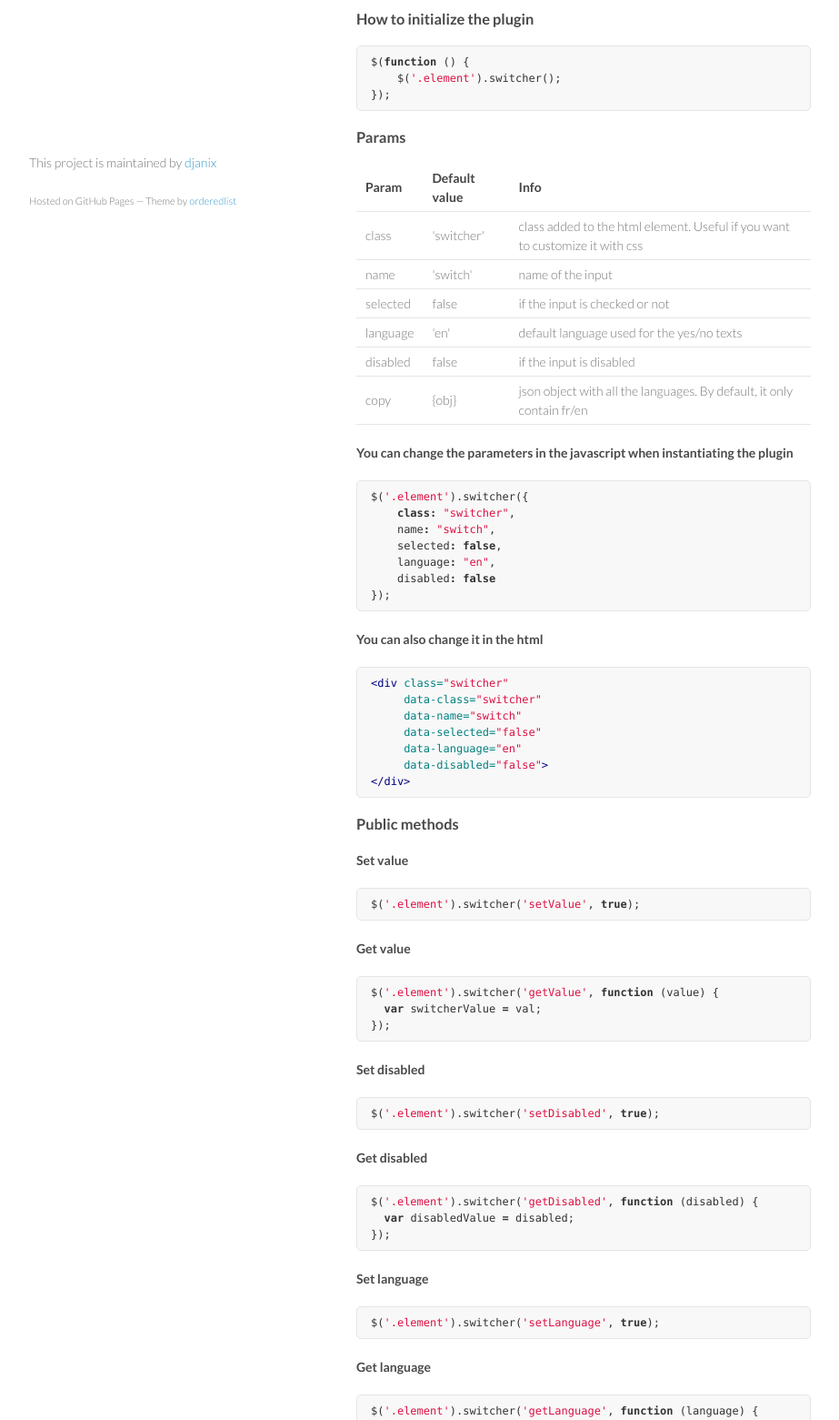
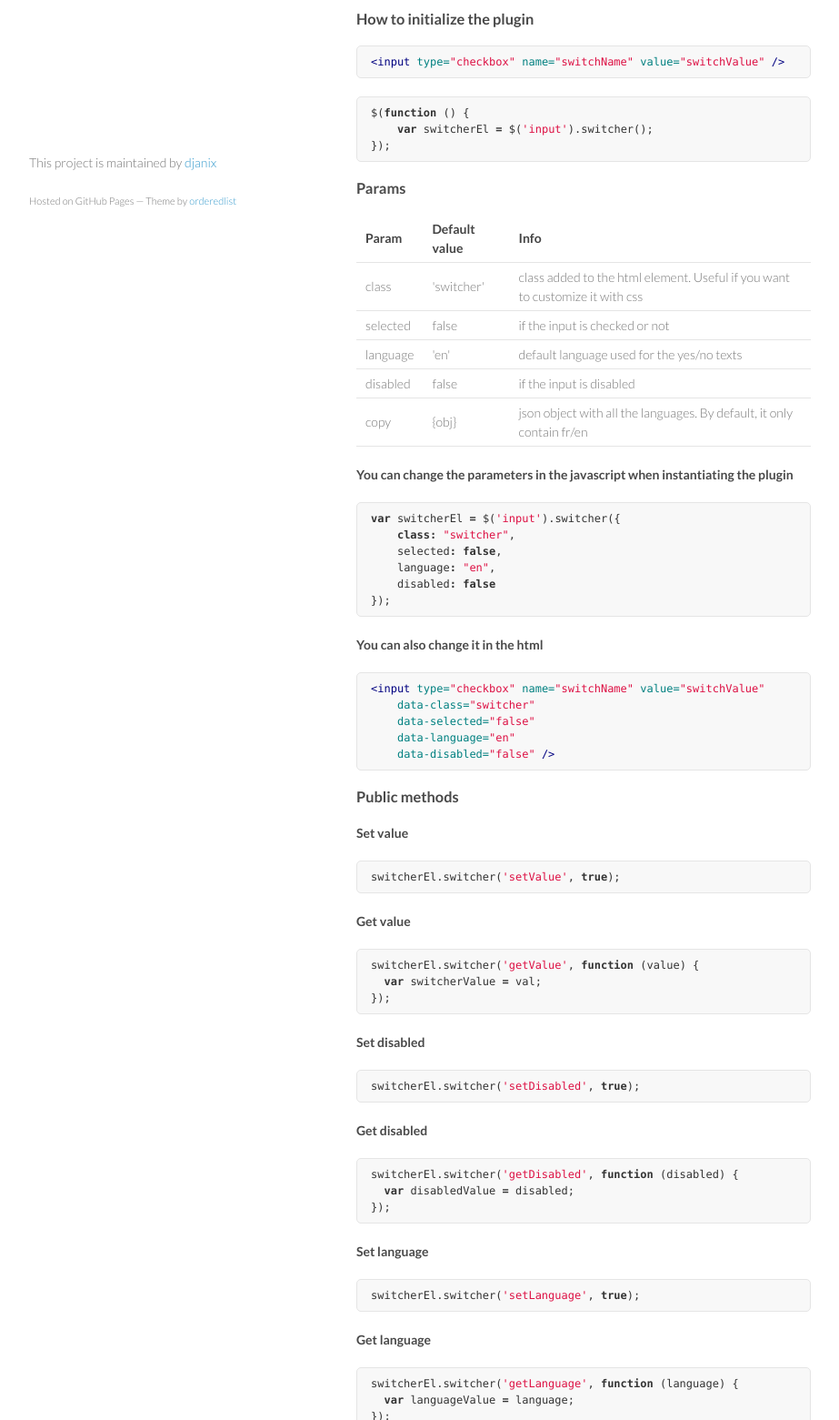
Before and after one commit to djanix/jquery.switcher, a plain HTML site: page index.html in a window 1280 px wide. Shown: the part 500-2061 px from the top of the page at 91% size, without its empty margins (178-1101 px from the left). Drawn offline with Linux system fonts and the light colour scheme.

Commit message:
Create gh-pages branch via GitHub

```diff
--- a/index.html
+++ b/index.html
@@ -29,9 +29,9 @@
       </header>
       <section>
         <h1>
-<a name="jqueryswitcher" class="anchor" href="#jqueryswitcher"><span class="octicon octicon-link"></span></a>jquery.switcher</h1>
+<a name="jqueryswitcher-v110" class="anchor" href="#jqueryswitcher-v110"><span class="octicon octicon-link"></span></a>jquery.switcher v1.1.0</h1>
 
-<p>Custom checkbox in jquery</p>
+<p>Custom checkbox / radio button in jquery</p>
 
 <p>see live example <a href="https://cdn.rawgit.com/djanix/jquery.switcher/6537d5219f5be1144440fe0d79c9cac58cf5dfe5/index.html">here</a></p>
 
@@ -57,8 +57,11 @@
 <h3>
 <a name="how-to-initialize-the-plugin" class="anchor" href="#how-to-initialize-the-plugin"><span class="octicon octicon-link"></span></a>How to initialize the plugin</h3>
 
+<div class="highlight highlight-html"><pre><span class="nt">&lt;input</span> <span class="na">type=</span><span class="s">"checkbox"</span> <span class="na">name=</span><span class="s">"switchName"</span> <span class="na">value=</span><span class="s">"switchValue"</span> <span class="nt">/&gt;</span>
+</pre></div>
+
 <div class="highlight highlight-javascript"><pre><span class="nx">$</span><span class="p">(</span><span class="kd">function</span> <span class="p">()</span> <span class="p">{</span>
-    <span class="nx">$</span><span class="p">(</span><span class="s1">'.element'</span><span class="p">).</span><span class="nx">switcher</span><span class="p">();</span>
+    <span class="kd">var</span> <span class="nx">switcherEl</span> <span class="o">=</span> <span class="nx">$</span><span class="p">(</span><span class="s1">'input'</span><span class="p">).</span><span class="nx">switcher</span><span class="p">();</span>
 <span class="p">});</span>
 </pre></div>
 
@@ -76,11 +79,6 @@
 <td>class</td>
 <td>'switcher'</td>
 <td>class added to the html element. Useful if you want to customize it with css</td>
-</tr>
-<tr>
-<td>name</td>
-<td>'switch'</td>
-<td>name of the input</td>
 </tr>
 <tr>
 <td>selected</td>
@@ -106,9 +104,8 @@
 </table><h4>
 <a name="you-can-change-the-parameters-in-the-javascript-when-instantiating-the-plugin" class="anchor" href="#you-can-change-the-parameters-in-the-javascript-when-instantiating-the-plugin"><span class="octicon octicon-link"></span></a>You can change the parameters in the javascript when instantiating the plugin</h4>
 
-<div class="highlight highlight-javascript"><pre><span class="nx">$</span><span class="p">(</span><span class="s1">'.element'</span><span class="p">).</span><span class="nx">switcher</span><span class="p">({</span>
+<div class="highlight highlight-javascript"><pre><span class="kd">var</span> <span class="nx">switcherEl</span> <span class="o">=</span> <span class="nx">$</span><span class="p">(</span><span class="s1">'input'</span><span class="p">).</span><span class="nx">switcher</span><span class="p">({</span>
     <span class="kr">class</span><span class="o">:</span> <span class="s2">"switcher"</span><span class="p">,</span>
-    <span class="nx">name</span><span class="o">:</span> <span class="s2">"switch"</span><span class="p">,</span>
     <span class="nx">selected</span><span class="o">:</span> <span class="kc">false</span><span class="p">,</span>
     <span class="nx">language</span><span class="o">:</span> <span class="s2">"en"</span><span class="p">,</span>
     <span class="nx">disabled</span><span class="o">:</span> <span class="kc">false</span>
@@ -118,13 +115,11 @@
 <h4>
 <a name="you-can-also-change-it-in-the-html" class="anchor" href="#you-can-also-change-it-in-the-html"><span class="octicon octicon-link"></span></a>You can also change it in the html</h4>
 
-<div class="highlight highlight-html"><pre><span class="nt">&lt;div</span> <span class="na">class=</span><span class="s">"switcher"</span>
-     <span class="na">data-class=</span><span class="s">"switcher"</span>
-     <span class="na">data-name=</span><span class="s">"switch"</span>
-     <span class="na">data-selected=</span><span class="s">"false"</span>
-     <span class="na">data-language=</span><span class="s">"en"</span>
-     <span class="na">data-disabled=</span><span class="s">"false"</span><span class="nt">&gt;</span>
-<span class="nt">&lt;/div&gt;</span>
+<div class="highlight highlight-html"><pre><span class="nt">&lt;input</span> <span class="na">type=</span><span class="s">"checkbox"</span> <span class="na">name=</span><span class="s">"switchName"</span> <span class="na">value=</span><span class="s">"switchValue"</span>
+    <span class="na">data-class=</span><span class="s">"switcher"</span>
+    <span class="na">data-selected=</span><span class="s">"false"</span>
+    <span class="na">data-language=</span><span class="s">"en"</span>
+    <span class="na">data-disabled=</span><span class="s">"false"</span> <span class="nt">/&gt;</span>
 </pre></div>
 
 <h3>
@@ -133,13 +128,13 @@
 <h4>
 <a name="set-value" class="anchor" href="#set-value"><span class="octicon octicon-link"></span></a>Set value</h4>
 
-<div class="highlight highlight-javascript"><pre><span class="nx">$</span><span class="p">(</span><span class="s1">'.element'</span><span class="p">).</span><span class="nx">switcher</span><span class="p">(</span><span class="s1">'setValue'</span><span class="p">,</span> <span class="kc">true</span><span class="p">);</span>
+<div class="highlight highlight-javascript"><pre><span class="nx">switcherEl</span><span class="p">.</span><span class="nx">switcher</span><span class="p">(</span><span class="s1">'setValue'</span><span class="p">,</span> <span class="kc">true</span><span class="p">);</span>
 </pre></div>
 
 <h4>
 <a name="get-value" class="anchor" href="#get-value"><span class="octicon octicon-link"></span></a>Get value</h4>
 
-<div class="highlight highlight-javascript"><pre><span class="nx">$</span><span class="p">(</span><span class="s1">'.element'</span><span class="p">).</span><span class="nx">switcher</span><span class="p">(</span><span class="s1">'getValue'</span><span class="p">,</span> <span class="kd">function</span> <span class="p">(</span><span class="nx">value</span><span class="p">)</span> <span class="p">{</span>
+<div class="highlight highlight-javascript"><pre><span class="nx">switcherEl</span><span class="p">.</span><span class="nx">switcher</span><span class="p">(</span><span class="s1">'getValue'</span><span class="p">,</span> <span class="kd">function</span> <span class="p">(</span><span class="nx">value</span><span class="p">)</span> <span class="p">{</span>
   <span class="kd">var</span> <span class="nx">switcherValue</span> <span class="o">=</span> <span class="nx">val</span><span class="p">;</span>
 <span class="p">});</span>
 </pre></div>
@@ -147,13 +142,13 @@
 <h4>
 <a name="set-disabled" class="anchor" href="#set-disabled"><span class="octicon octicon-link"></span></a>Set disabled</h4>
 
-<div class="highlight highlight-javascript"><pre><span class="nx">$</span><span class="p">(</span><span class="s1">'.element'</span><span class="p">).</span><span class="nx">switcher</span><span class="p">(</span><span class="s1">'setDisabled'</span><span class="p">,</span> <span class="kc">true</span><span class="p">);</span>
+<div class="highlight highlight-javascript"><pre><span class="nx">switcherEl</span><span class="p">.</span><span class="nx">switcher</span><span class="p">(</span><span class="s1">'setDisabled'</span><span class="p">,</span> <span class="kc">true</span><span class="p">);</span>
 </pre></div>
 
 <h4>
 <a name="get-disabled" class="anchor" href="#get-disabled"><span class="octicon octicon-link"></span></a>Get disabled</h4>
 
-<div class="highlight highlight-javascript"><pre><span class="nx">$</span><span class="p">(</span><span class="s1">'.element'</span><span class="p">).</span><span class="nx">switcher</span><span class="p">(</span><span class="s1">'getDisabled'</span><span class="p">,</span> <span class="kd">function</span> <span class="p">(</span><span class="nx">disabled</span><span class="p">)</span> <span class="p">{</span>
+<div class="highlight highlight-javascript"><pre><span class="nx">switcherEl</span><span class="p">.</span><span class="nx">switcher</span><span class="p">(</span><span class="s1">'getDisabled'</span><span class="p">,</span> <span class="kd">function</span> <span class="p">(</span><span class="nx">disabled</span><span class="p">)</span> <span class="p">{</span>
   <span class="kd">var</span> <span class="nx">disabledValue</span> <span class="o">=</span> <span class="nx">disabled</span><span class="p">;</span>
 <span class="p">});</span>
 </pre></div>
@@ -161,13 +156,13 @@
 <h4>
 <a name="set-language" class="anchor" href="#set-language"><span class="octicon octicon-link"></span></a>Set language</h4>
 
-<div class="highlight highlight-javascript"><pre><span class="nx">$</span><span class="p">(</span><span class="s1">'.element'</span><span class="p">).</span><span class="nx">switcher</span><span class="p">(</span><span class="s1">'setLanguage'</span><span class="p">,</span> <span class="kc">true</span><span class="p">);</span>
+<div class="highlight highlight-javascript"><pre><span class="nx">switcherEl</span><span class="p">.</span><span class="nx">switcher</span><span class="p">(</span><span class="s1">'setLanguage'</span><span class="p">,</span> <span class="kc">true</span><span class="p">);</span>
 </pre></div>
 
 <h4>
 <a name="get-language" class="anchor" href="#get-language"><span class="octicon octicon-link"></span></a>Get language</h4>
 
-<div class="highlight highlight-javascript"><pre><span class="nx">$</span><span class="p">(</span><span class="s1">'.element'</span><span class="p">).</span><span class="nx">switcher</span><span class="p">(</span><span class="s1">'getLanguage'</span><span class="p">,</span> <span class="kd">function</span> <span class="p">(</span><span class="nx">language</span><span class="p">)</span> <span class="p">{</span>
+<div class="highlight highlight-javascript"><pre><span class="nx">switcherEl</span><span class="p">.</span><span class="nx">switcher</span><span class="p">(</span><span class="s1">'getLanguage'</span><span class="p">,</span> <span class="kd">function</span> <span class="p">(</span><span class="nx">language</span><span class="p">)</span> <span class="p">{</span>
   <span class="kd">var</span> <span class="nx">languageValue</span> <span class="o">=</span> <span class="nx">language</span><span class="p">;</span>
 <span class="p">});</span>
 </pre></div>
@@ -175,7 +170,7 @@
 <h4>
 <a name="import-language-json-file" class="anchor" href="#import-language-json-file"><span class="octicon octicon-link"></span></a>Import language json file</h4>
 
-<div class="highlight highlight-javascript"><pre><span class="nx">$</span><span class="p">(</span><span class="s1">'.element'</span><span class="p">).</span><span class="nx">switcher</span><span class="p">(</span><span class="s1">'setLanguage'</span><span class="p">,</span> <span class="p">{</span><span class="nx">jsonObject</span><span class="p">});</span>
+<div class="highlight highlight-javascript"><pre><span class="nx">switcherEl</span><span class="p">.</span><span class="nx">switcher</span><span class="p">(</span><span class="s1">'setLanguage'</span><span class="p">,</span> <span class="p">{</span><span class="nx">jsonObject</span><span class="p">});</span>
 </pre></div>
 
 <ul>
```
Also changed, not shown: params.json (+1 -1 lines).
